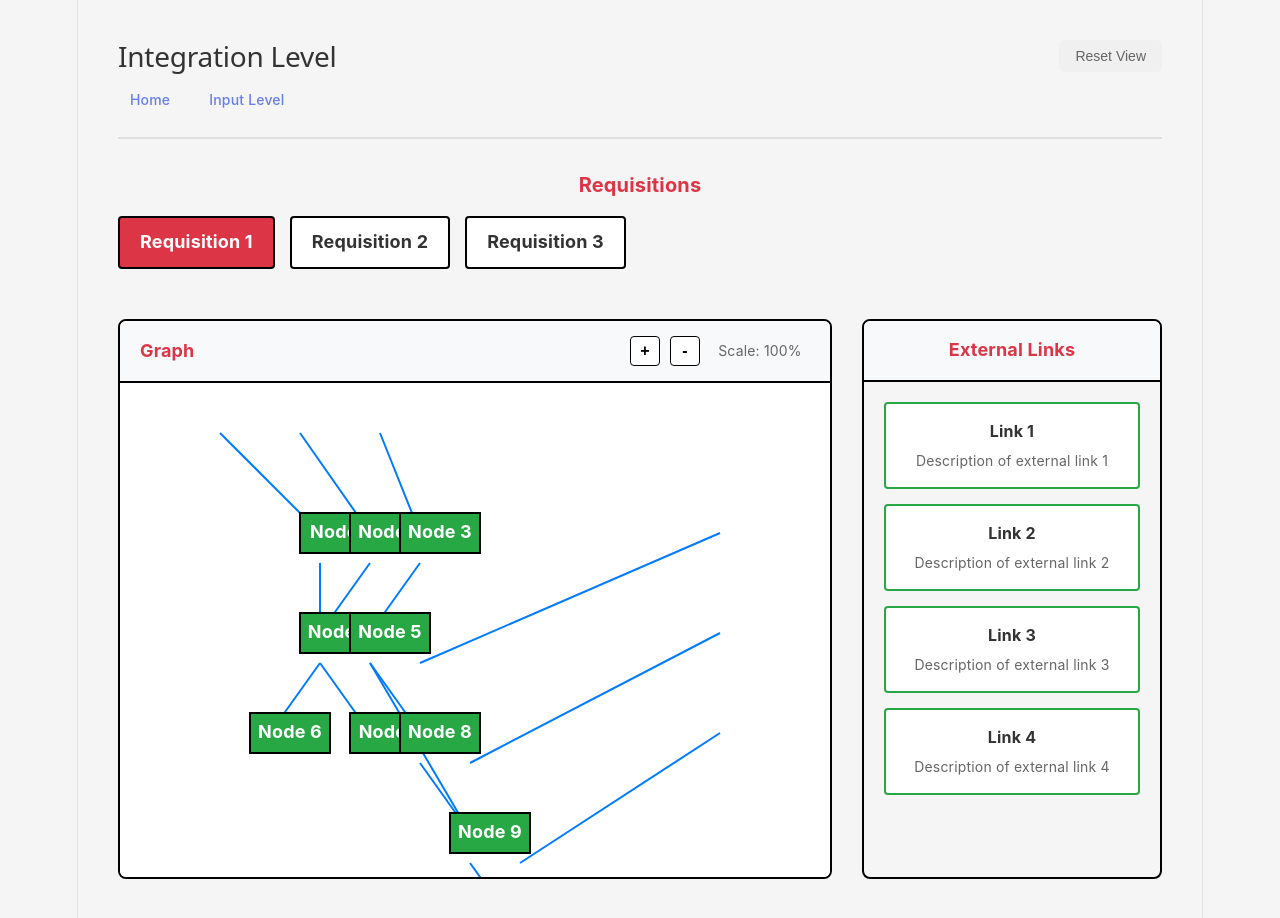
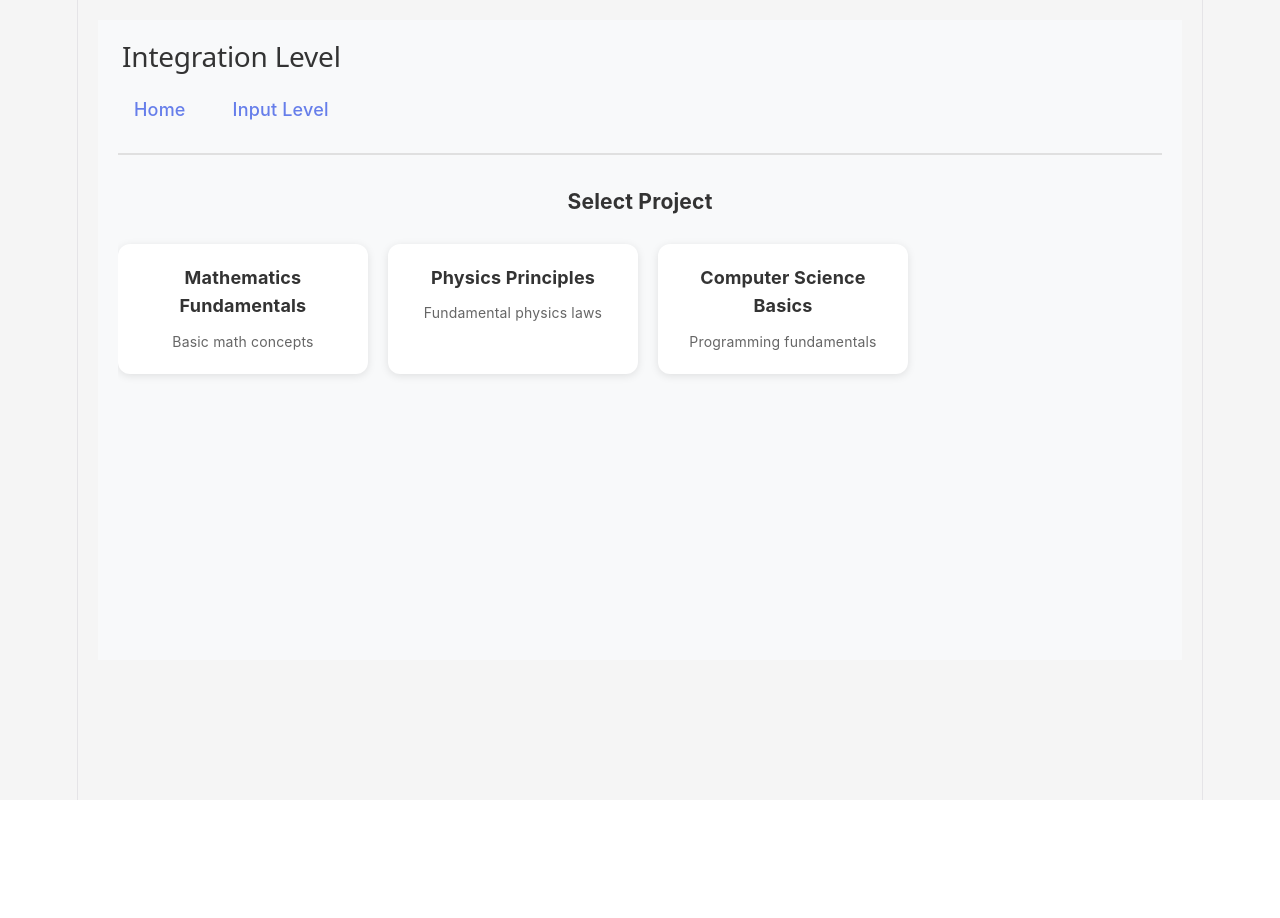
Before and after one commit to R6AX-ZOE/JustLearnIt, a React (Vite) app: page /integration in a window 1280 px wide. After the commit the page ends 800 px from the top, so only its background shows below. Built offline with nearby package versions, Linux system fonts and the light colour scheme; sample sign-in values are in the browser's storage.

Commit message:
Design Integration Level interface with graph navigation

```diff
--- a/src/components/IntegrationLevel.jsx
+++ b/src/components/IntegrationLevel.jsx
@@ -1,56 +1,74 @@
-import React, { useState, useRef, useEffect } from 'react';
+import React, { useState, useEffect } from 'react';
 import { Link } from 'react-router-dom';
 
 const IntegrationLevel = () => {
-  const [scale, setScale] = useState(1);
-  const [position, setPosition] = useState({ x: 0, y: 0 });
-  const [isDragging, setIsDragging] = useState(false);
-  const [dragStart, setDragStart] = useState({ x: 0, y: 0 });
-  const graphRef = useRef(null);
+  const [projects, setProjects] = useState([]);
+  const [selectedProject, setSelectedProject] = useState(null);
+  const [graphNodes, setGraphNodes] = useState([]);
+  const [graphLinks, setGraphLinks] = useState([]);
+  const [externalLinks, setExternalLinks] = useState([]);
+  const [requisitions, setRequisitions] = useState([]);
 
-  // 处理鼠标按下事件
-  const handleMouseDown = (e) => {
-    setIsDragging(true);
-    setDragStart({ x: e.clientX - position.x, y: e.clientY - position.y });
+  // 模拟从后端获取项目数据
+  useEffect(() => {
+    // 这里应该从后端API获取数据
+    // 模拟数据，实际项目中会从服务器获取
+    const mockProjects = [
+      { id: 1, name: 'Mathematics Fundamentals', description: 'Basic math concepts' },
+      { id: 2, name: 'Physics Principles', description: 'Fundamental physics laws' },
+      { id: 3, name: 'Computer Science Basics', description: 'Programming fundamentals' }
+    ];
+    setProjects(mockProjects);
+  }, []);
+
+  // 当选择项目时，生成对应的graph数据
+  useEffect(() => {
+    if (selectedProject) {
+      // 模拟生成graph数据
+      const mockNodes = [
+        { id: 1, label: 'Concept 1', type: 'input' },
+        { id: 2, label: 'Concept 2', type: 'input' },
+        { id: 3, label: 'Concept 3', type: 'input' },
+        { id: 4, label: 'Relationship 1', type: 'connection' },
+        { id: 5, label: 'Concept 4', type: 'input' },
+        { id: 6, label: 'Concept 5', type: 'input' }
+      ];
+
+      const mockLinks = [
+        { source: 1, target: 4 },
+        { source: 2, target: 4 },
+        { source: 4, target: 5 },
+        { source: 3, target: 6 },
+        { source: 5, target: 6 }
+      ];
+
+      const mockExternalLinks = [
+        { id: 1, title: 'External Resource 1', url: '#' },
+        { id: 2, title: 'External Resource 2', url: '#' },
+        { id: 3, title: 'External Resource 3', url: '#' }
+      ];
+
+      const mockRequisitions = [
+        { id: 1, title: 'Prerequisite 1' },
+        { id: 2, title: 'Prerequisite 2' },
+        { id: 3, title: 'Prerequisite 3' }
+      ];
+
+      setGraphNodes(mockNodes);
+      setGraphLinks(mockLinks);
+      setExternalLinks(mockExternalLinks);
+      setRequisitions(mockRequisitions);
+    }
+  }, [selectedProject]);
+
+  const handleProjectSelect = (project) => {
+    setSelectedProject(project);
   };
 
-  // 处理鼠标移动事件
-  const handleMouseMove = (e) => {
-    if (isDragging) {
-      setPosition({
-        x: e.clientX - dragStart.x,
-        y: e.clientY - dragStart.y
-      });
-    }
-  };
-
-  // 处理鼠标释放事件
-  const handleMouseUp = () => {
-    setIsDragging(false);
-  };
-
-  // 处理鼠标滚轮事件（缩放）
-  const handleWheel = (e) => {
-    e.preventDefault();
-    const delta = e.deltaY > 0 ? 0.9 : 1.1;
-    const newScale = Math.max(0.1, Math.min(3, scale * delta));
-    setScale(newScale);
-  };
-
-  // 重置视图
-  const resetView = () => {
-    setScale(1);
-    setPosition({ x: 0, y: 0 });
-  };
-
-  // 放大
-  const zoomIn = () => {
-    setScale(Math.min(3, scale * 1.2));
-  };
-
-  // 缩小
-  const zoomOut = () => {
-    setScale(Math.max(0.1, scale * 0.8));
+  const handleNodeClick = (node) => {
+    // 处理节点点击，实现graph导航
+    console.log('Node clicked:', node);
+    // 这里可以实现节点的展开/收起，或者导航到节点详情
   };
 
   return (
@@ -63,133 +81,100 @@ const IntegrationLevel = () => {
             <Link to="/input" className="nav-link">Input Level</Link>
           </div>
         </div>
-        <div className="header-actions">
-          <button onClick={resetView} className="btn btn-secondary">Reset View</button>
+      </div>
+
+      {/* 项目选择 */}
+      <div className="project-selection">
+        <h3>Select Project</h3>
+        <div className="projects-list">
+          {projects.map(project => (
+            <div
+              key={project.id}
+              className={`project-item ${selectedProject?.id === project.id ? 'selected' : ''}`}
+              onClick={() => handleProjectSelect(project)}
+            >
+              <h4>{project.name}</h4>
+              <p>{project.description}</p>
+            </div>
+          ))}
         </div>
       </div>
 
+      {selectedProject && (
         <div className="integration-content">
-        {/* Requisitions 部分 */}
+          {/* 顶部Requisitions */}
           <div className="requisitions-section">
             <h3>Requisitions</h3>
             <div className="requisitions-container">
-            <div className="requisition-box active">Requisition 1</div>
-            <div className="requisition-box">Requisition 2</div>
-            <div className="requisition-box">Requisition 3</div>
+              {requisitions.map(req => (
+                <div key={req.id} className="requisition-item">
+                  {req.title}
+                </div>
+              ))}
             </div>
           </div>
 
-        {/* 主内容区域 */}
           <div className="main-content">
-          {/* Graph 部分 */}
+            {/* 左侧Graph区域 */}
             <div className="graph-section">
               <div className="graph-header">
                 <h3>Graph</h3>
                 <div className="graph-controls">
-                <button onClick={zoomIn} className="control-btn">+</button>
-                <button onClick={zoomOut} className="control-btn">-</button>
-                <span className="scale-info">Scale: {Math.round(scale * 100)}%</span>
+                  <button className="control-btn">Zoom In</button>
+                  <button className="control-btn">Zoom Out</button>
+                  <button className="control-btn">Reset View</button>
                 </div>
               </div>
-
+              <div className="graph-container">
+                <div className="graph-canvas">
+                  {/* 简化的Graph可视化 */}
+                  <div className="graph-visualization">
+                    {graphNodes.map(node => (
                       <div
-              className="graph-container"
-              ref={graphRef}
-              onMouseDown={handleMouseDown}
-              onMouseMove={handleMouseMove}
-              onMouseUp={handleMouseUp}
-              onMouseLeave={handleMouseUp}
-              onWheel={handleWheel}
+                        key={node.id}
+                        className={`graph-node ${node.type}`}
+                        style={{
+                          left: `${(node.id * 15) % 70 + 15}%`,
+                          top: `${Math.floor(node.id / 2) * 20 + 10}%`
+                        }}
+                        onClick={() => handleNodeClick(node)}
                       >
-              <div
-                className="graph-content"
-                style={{
-                  transform: `translate(${position.x}px, ${position.y}px) scale(${scale})`,
-                  transformOrigin: '0 0'
-                }}
-              >
-                {/* 图形节点和连接线 */}
-                <svg width="800" height="600" viewBox="0 0 800 600">
-                  {/* 连接线 */}
-                  <g stroke="#007bff" strokeWidth="2">
-                    <line x1="100" y1="50" x2="200" y2="150" />
-                    <line x1="180" y1="50" x2="250" y2="150" />
-                    <line x1="260" y1="50" x2="300" y2="150" />
-                    <line x1="200" y1="180" x2="200" y2="250" />
-                    <line x1="250" y1="180" x2="200" y2="250" />
-                    <line x1="300" y1="180" x2="250" y2="250" />
-                    <line x1="200" y1="280" x2="150" y2="350" />
-                    <line x1="250" y1="280" x2="300" y2="350" />
-                    <line x1="200" y1="280" x2="250" y2="350" />
-                    <line x1="250" y1="280" x2="350" y2="450" />
-                    <line x1="300" y1="380" x2="350" y2="450" />
-                    <line x1="350" y1="480" x2="400" y2="550" />
-                    <line x1="300" y1="280" x2="600" y2="150" />
-                    <line x1="350" y1="380" x2="600" y2="250" />
-                    <line x1="400" y1="480" x2="600" y2="350" />
-                  </g>
-
-                  {/* 节点 */}
-                  <g>
-                    <rect x="180" y="130" width="80" height="40" fill="#28a745" stroke="#000" strokeWidth="2" />
-                    <text x="220" y="155" textAnchor="middle" fill="white" fontWeight="bold">Node 1</text>
-
-                    <rect x="230" y="130" width="80" height="40" fill="#28a745" stroke="#000" strokeWidth="2" />
-                    <text x="270" y="155" textAnchor="middle" fill="white" fontWeight="bold">Node 2</text>
-
-                    <rect x="280" y="130" width="80" height="40" fill="#28a745" stroke="#000" strokeWidth="2" />
-                    <text x="320" y="155" textAnchor="middle" fill="white" fontWeight="bold">Node 3</text>
-
-                    <rect x="180" y="230" width="80" height="40" fill="#28a745" stroke="#000" strokeWidth="2" />
-                    <text x="220" y="255" textAnchor="middle" fill="white" fontWeight="bold">Node 4</text>
-
-                    <rect x="230" y="230" width="80" height="40" fill="#28a745" stroke="#000" strokeWidth="2" />
-                    <text x="270" y="255" textAnchor="middle" fill="white" fontWeight="bold">Node 5</text>
-
-                    <rect x="130" y="330" width="80" height="40" fill="#28a745" stroke="#000" strokeWidth="2" />
-                    <text x="170" y="355" textAnchor="middle" fill="white" fontWeight="bold">Node 6</text>
-
-                    <rect x="230" y="330" width="80" height="40" fill="#28a745" stroke="#000" strokeWidth="2" />
-                    <text x="270" y="355" textAnchor="middle" fill="white" fontWeight="bold">Node 7</text>
-
-                    <rect x="280" y="330" width="80" height="40" fill="#28a745" stroke="#000" strokeWidth="2" />
-                    <text x="320" y="355" textAnchor="middle" fill="white" fontWeight="bold">Node 8</text>
-
-                    <rect x="330" y="430" width="80" height="40" fill="#28a745" stroke="#000" strokeWidth="2" />
-                    <text x="370" y="455" textAnchor="middle" fill="white" fontWeight="bold">Node 9</text>
-
-                    <rect x="380" y="530" width="80" height="40" fill="#28a745" stroke="#000" strokeWidth="2" />
-                    <text x="420" y="555" textAnchor="middle" fill="white" fontWeight="bold">Node 10</text>
-                  </g>
+                        {node.label}
+                      </div>
+                    ))}
+                    {graphLinks.map((link, index) => (
+                      <svg key={index} className="graph-link" style={{ position: 'absolute', top: 0, left: 0, width: '100%', height: '100%', pointerEvents: 'none' }}>
+                        <line
+                          x1={`${(link.source * 15) % 70 + 20}%`}
+                          y1={`${Math.floor(link.source / 2) * 20 + 20}%`}
+                          x2={`${(link.target * 15) % 70 + 20}%`}
+                          y2={`${Math.floor(link.target / 2) * 20 + 20}%`}
+                          stroke="#667eea"
+                          strokeWidth="2"
+                        />
                       </svg>
+                    ))}
+                  </div>
                 </div>
               </div>
             </div>
 
-          {/* External Links 部分 */}
+            {/* 右侧External Links */}
             <div className="external-links-section">
               <h3>External Links</h3>
               <div className="external-links-container">
-              <div className="external-link-box">
-                <h4>Link 1</h4>
-                <p>Description of external link 1</p>
+                {externalLinks.map(link => (
+                  <div key={link.id} className="external-link-item">
+                    <a href={link.url} target="_blank" rel="noopener noreferrer">
+                      {link.title}
+                    </a>
                   </div>
-              <div className="external-link-box">
-                <h4>Link 2</h4>
-                <p>Description of external link 2</p>
-              </div>
-              <div className="external-link-box">
-                <h4>Link 3</h4>
-                <p>Description of external link 3</p>
-              </div>
-              <div className="external-link-box">
-                <h4>Link 4</h4>
-                <p>Description of external link 4</p>
+                ))}
               </div>
             </div>
           </div>
         </div>
-      </div>
+      )}
 
       <style>{`
         .integration-level {
@@ -197,6 +182,7 @@ const IntegrationLevel = () => {
           max-width: 1400px;
           margin: 0 auto;
           min-height: 80vh;
+          background: #f8f9fa;
         }
 
         .integration-header {
@@ -208,13 +194,8 @@ const IntegrationLevel = () => {
           border-bottom: 2px solid #e0e0e0;
         }
 
-        .header-left {
-          display: flex;
-          flex-direction: column;
-        }
-
-        .integration-header h2 {
-          margin: 0 0 10px 0;
+        .header-left h2 {
+          margin: 0 0 15px 0;
           color: #333;
           font-size: 28px;
         }
@@ -228,10 +209,9 @@ const IntegrationLevel = () => {
           text-decoration: none;
           color: #667eea;
           font-weight: 500;
-          padding: 6px 12px;
+          padding: 8px 16px;
           border-radius: 6px;
           transition: all 0.2s ease;
-          font-size: 14px;
         }
 
         .nav-link:hover {
@@ -239,58 +219,62 @@ const IntegrationLevel = () => {
           transform: translateY(-1px);
         }
 
-        .header-actions {
-          display: flex;
-          gap: 10px;
+        /* 项目选择 */
+        .project-selection {
+          margin-bottom: 30px;
         }
 
-        .btn {
-          padding: 8px 16px;
-          border: none;
-          border-radius: 6px;
+        .project-selection h3 {
+          margin-bottom: 15px;
+          color: #333;
+        }
+
+        .projects-list {
+          display: flex;
+          gap: 20px;
+          overflow-x: auto;
+          padding: 10px 0;
+        }
+
+        .project-item {
+          flex: 0 0 250px;
+          padding: 20px;
+          background: white;
+          border-radius: 12px;
+          box-shadow: 0 2px 8px rgba(0,0,0,0.1);
           cursor: pointer;
-          font-size: 14px;
-          font-weight: 500;
-          text-decoration: none;
           transition: all 0.2s ease;
         }
 
-        .btn-primary {
-          background: linear-gradient(135deg, #667eea 0%, #764ba2 100%);
-          color: white;
+        .project-item:hover {
+          transform: translateY(-2px);
+          box-shadow: 0 4px 12px rgba(0,0,0,0.15);
         }
 
-        .btn-primary:hover {
-          transform: translateY(-1px);
-          box-shadow: 0 2px 8px rgba(102, 126, 234, 0.4);
+        .project-item.selected {
+          border: 2px solid #667eea;
+          box-shadow: 0 4px 12px rgba(102, 126, 234, 0.3);
         }
 
-        .btn-secondary {
-          background: #f0f0f0;
-          color: #666;
+        .project-item h4 {
+          margin: 0 0 10px 0;
+          color: #333;
         }
 
-        .btn-secondary:hover {
-          background: #e0e0e0;
-          transform: translateY(-1px);
+        .project-item p {
+          margin: 0;
+          color: #666;
+          font-size: 14px;
         }
 
-        .integration-content {
-          display: flex;
-          flex-direction: column;
-          gap: 30px;
-        }
-
-        /* Requisitions 部分 */
+        /* Requisitions */
         .requisitions-section {
           margin-bottom: 20px;
         }
 
         .requisitions-section h3 {
-          margin: 0 0 15px 0;
+          margin-bottom: 10px;
           color: #333;
-          font-size: 20px;
-          color: #dc3545;
         }
 
         .requisitions-container {
@@ -299,40 +283,28 @@ const IntegrationLevel = () => {
           flex-wrap: wrap;
         }
 
-        .requisition-box {
-          padding: 10px 20px;
-          border: 2px solid #000;
-          border-radius: 4px;
-          background: white;
-          font-weight: bold;
-          cursor: pointer;
-          transition: all 0.2s ease;
-        }
-
-        .requisition-box.active {
-          background: #dc3545;
-          color: white;
-        }
-
-        .requisition-box:hover {
-          transform: translateY(-2px);
-          box-shadow: 0 2px 8px rgba(0,0,0,0.1);
+        .requisition-item {
+          padding: 10px 16px;
+          background: #ffebee;
+          border-left: 4px solid #f44336;
+          border-radius: 6px;
+          color: #c62828;
+          font-weight: 500;
         }
 
         /* 主内容区域 */
         .main-content {
-          display: grid;
-          grid-template-columns: 1fr 300px;
-          gap: 30px;
-          height: 70vh;
+          display: flex;
+          gap: 20px;
+          min-height: 600px;
         }
 
-        /* Graph 部分 */
+        /* Graph区域 */
         .graph-section {
-          display: flex;
-          flex-direction: column;
-          border: 2px solid #000;
-          border-radius: 8px;
+          flex: 1;
+          background: white;
+          border-radius: 12px;
+          box-shadow: 0 2px 8px rgba(0,0,0,0.1);
           overflow: hidden;
         }
 
@@ -341,126 +313,148 @@ const IntegrationLevel = () => {
           justify-content: space-between;
           align-items: center;
           padding: 15px 20px;
+          border-bottom: 1px solid #e0e0e0;
           background: #f8f9fa;
-          border-bottom: 2px solid #000;
         }
 
         .graph-header h3 {
           margin: 0;
           color: #333;
-          font-size: 18px;
-          color: #dc3545;
         }
 
         .graph-controls {
           display: flex;
-          align-items: center;
           gap: 10px;
         }
 
         .control-btn {
-          width: 30px;
-          height: 30px;
-          border: 1px solid #000;
+          padding: 6px 12px;
+          border: 1px solid #ddd;
           background: white;
           border-radius: 4px;
           cursor: pointer;
-          font-size: 16px;
-          font-weight: bold;
-          display: flex;
-          align-items: center;
-          justify-content: center;
+          font-size: 14px;
           transition: all 0.2s ease;
         }
 
         .control-btn:hover {
           background: #f0f0f0;
-          transform: scale(1.05);
-        }
-
-        .scale-info {
-          font-size: 14px;
-          color: #666;
-          min-width: 100px;
         }
 
         .graph-container {
-          flex: 1;
-          overflow: hidden;
           position: relative;
-          background: white;
-          cursor: ${isDragging ? 'grabbing' : 'grab'};
+          height: 500px;
+          overflow: auto;
         }
 
-        .graph-content {
+        .graph-canvas {
+          position: relative;
+          width: 100%;
+          height: 100%;
+          min-width: 800px;
+          min-height: 600px;
+        }
+
+        .graph-visualization {
+          position: relative;
+          width: 100%;
+          height: 100%;
+        }
+
+        .graph-node {
+          position: absolute;
+          padding: 12px 16px;
+          background: #e3f2fd;
+          border: 2px solid #667eea;
+          border-radius: 8px;
+          cursor: pointer;
+          transition: all 0.2s ease;
+          z-index: 10;
+          min-width: 100px;
+          text-align: center;
+        }
+
+        .graph-node:hover {
+          transform: scale(1.05);
+          box-shadow: 0 4px 12px rgba(102, 126, 234, 0.3);
+        }
+
+        .graph-node.input {
+          background: #e8f5e8;
+          border-color: #4caf50;
+        }
+
+        .graph-node.connection {
+          background: #fff3e0;
+          border-color: #ff9800;
+        }
+
+        .graph-link {
           position: absolute;
           top: 0;
           left: 0;
-          transition: transform 0.1s ease-out;
+          width: 100%;
+          height: 100%;
+          pointer-events: none;
+          z-index: 1;
         }
 
-        /* External Links 部分 */
+        /* External Links */
         .external-links-section {
-          display: flex;
-          flex-direction: column;
-          border: 2px solid #000;
-          border-radius: 8px;
+          width: 300px;
+          background: white;
+          border-radius: 12px;
+          box-shadow: 0 2px 8px rgba(0,0,0,0.1);
           overflow: hidden;
         }
 
         .external-links-section h3 {
+          padding: 15px 20px;
           margin: 0;
-          padding: 15px 20px;
+          color: #333;
+          border-bottom: 1px solid #e0e0e0;
           background: #f8f9fa;
-          border-bottom: 2px solid #000;
-          color: #333;
-          font-size: 18px;
-          color: #dc3545;
         }
 
         .external-links-container {
-          flex: 1;
           padding: 20px;
-          overflow-y: auto;
-          display: flex;
-          flex-direction: column;
-          gap: 15px;
         }
 
-        .external-link-box {
-          padding: 15px;
-          border: 2px solid #28a745;
-          border-radius: 4px;
-          background: white;
+        .external-link-item {
+          margin-bottom: 15px;
+          padding: 10px;
+          background: #f8f9fa;
+          border-radius: 6px;
           transition: all 0.2s ease;
         }
 
-        .external-link-box:hover {
-          transform: translateY(-2px);
-          box-shadow: 0 2px 8px rgba(40, 167, 69, 0.3);
+        .external-link-item:hover {
+          background: #e3f2fd;
         }
 
-        .external-link-box h4 {
-          margin: 0 0 5px 0;
-          color: #333;
-          font-size: 16px;
+        .external-link-item a {
+          text-decoration: none;
+          color: #667eea;
+          font-weight: 500;
+          transition: color 0.2s ease;
         }
 
-        .external-link-box p {
-          margin: 0;
-          color: #666;
-          font-size: 14px;
+        .external-link-item a:hover {
+          color: #764ba2;
+          text-decoration: underline;
         }
 
-        @media (max-width: 1024px) {
+        @media (max-width: 1200px) {
           .main-content {
-            grid-template-columns: 1fr;
-            grid-template-rows: 1fr auto;
-            height: auto;
+            flex-direction: column;
           }
 
           .external-links-section {
-            max-height: 400px;
+            width: 100%;
+          }
+
+          .graph-container {
+            height: 400px;
           }
         }
 
@@ -476,24 +470,12 @@ const IntegrationLevel = () => {
             justify-content: space-between;
           }
 
-          .header-actions {
-            width: 100%;
-            justify-content: flex-end;
+          .projects-list {
+            flex-direction: column;
           }
 
-          .requisitions-container {
-            justify-content: center;
-          }
-
-          .graph-header {
-            flex-direction: column;
-            align-items: flex-start;
-            gap: 10px;
-          }
-
-          .graph-controls {
-            width: 100%;
-            justify-content: flex-end;
+          .project-item {
+            flex: 1 1 100%;
           }
         }
       `}</style>
```
Lines whose indentation alone changed are shown as unchanged.
